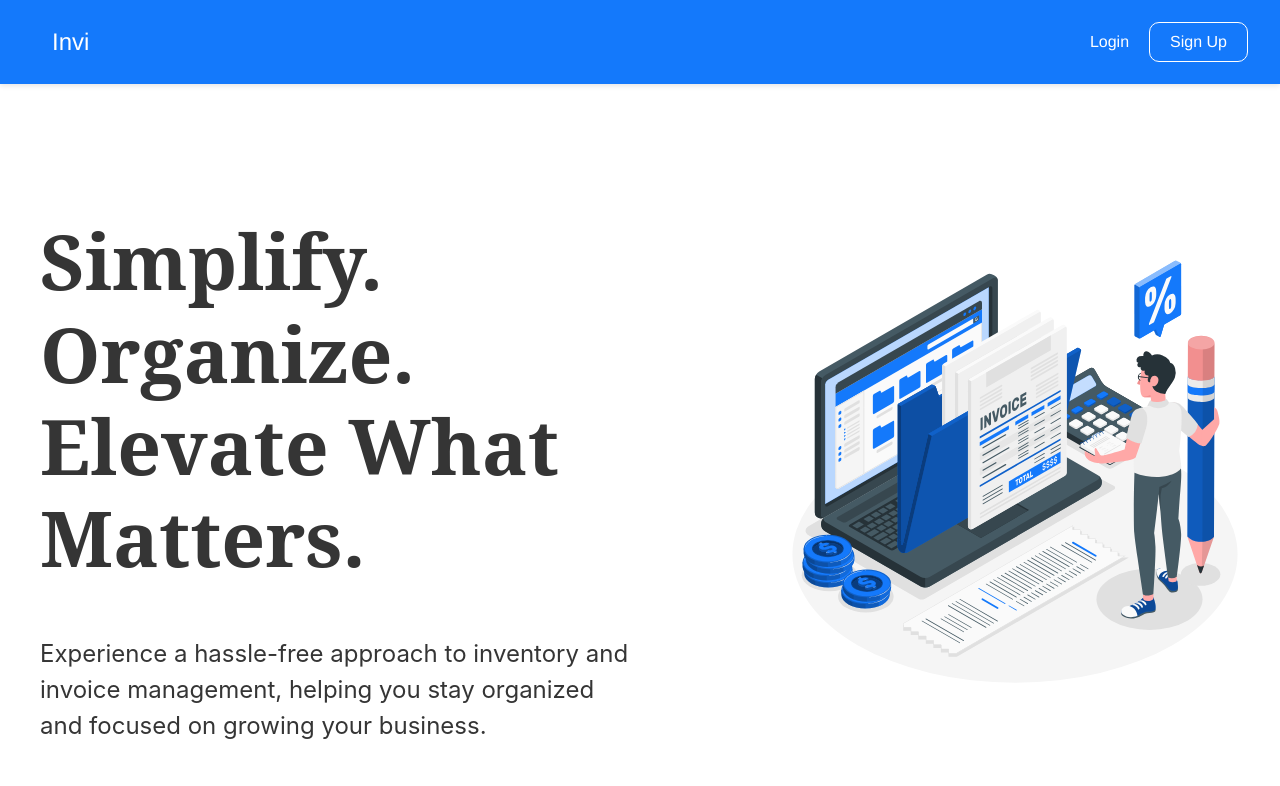
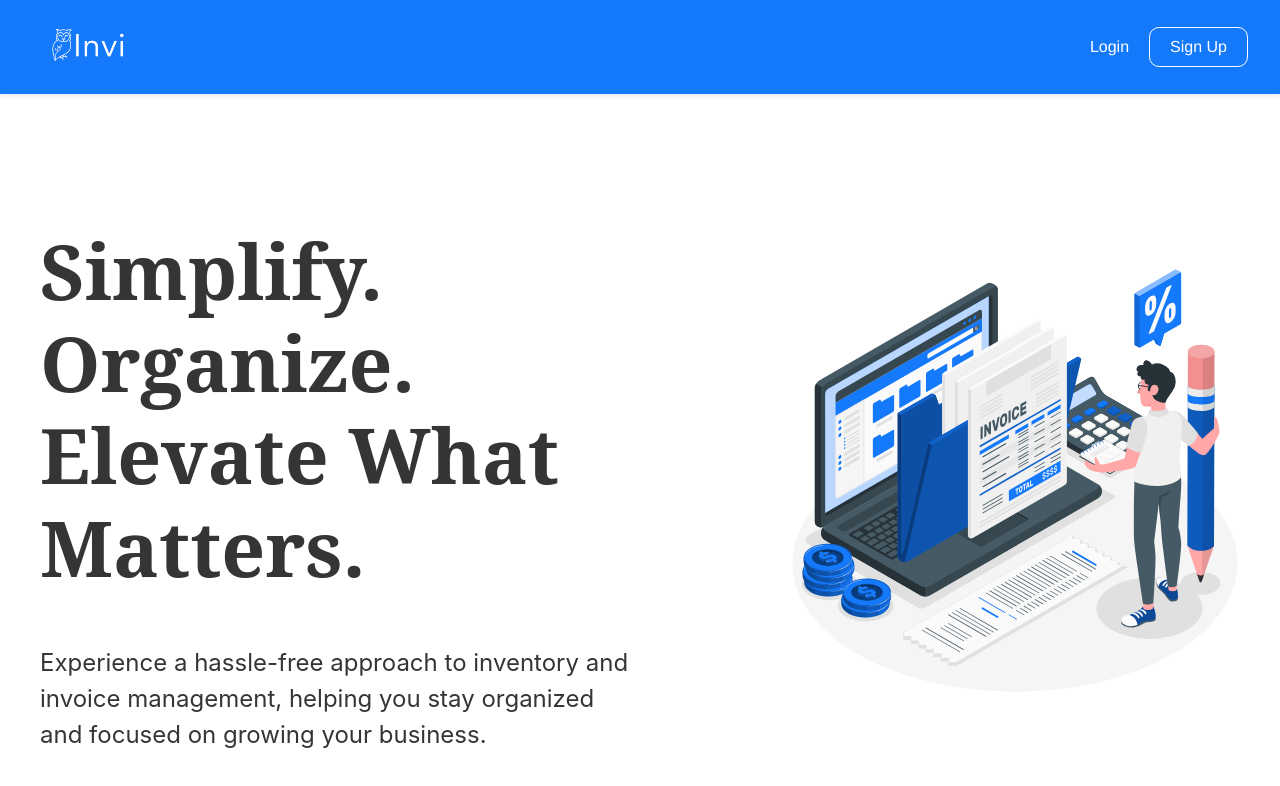
Before and after one commit to shawn-thomas/responsive-saas-landing, a React (Create React App) app: page / in a window 1280 px wide. Shown: the top 786 px of the page. Built offline with nearby package versions, Linux system fonts and the light colour scheme; the HTML template or start-up script is replaced by a standard one.

Commit message:
add logo, update homepage-nav component and css

```diff
--- a/src/Homepage/HomepageNavbar.js
+++ b/src/Homepage/HomepageNavbar.js
@@ -1,14 +1,17 @@
 import React from "react";
-import "./styles/HomepageNavbar.css"
+import inviLogo from "../images/InviLogo.svg";
+import "./styles/HomepageNavbar.css";
 
 function HomepageNavbar() {
   return (
     <header className="navbar">
-      <div href="/" className="navbar-title navbar-item">Invi</div>
+      <div href="/" className="navbar-title navbar-item">
+        <img className="navbar-logo" src={inviLogo} alt="invi-logo" />
+      </div>
       <div href="/" className="navbar-item navbar-login">Login</div>
       <div href="/" className="navbar-item navbar-signup">Sign Up</div>
     </header>
-  )
+  );
 }
 
 export default HomepageNavbar;
--- a/src/Homepage/styles/HomepageNavbar.css
+++ b/src/Homepage/styles/HomepageNavbar.css
@@ -13,9 +13,13 @@
 
 .navbar-title {
   margin-right: auto;
-  font-size: 1.5rem;
-  padding: 12px 16px;
+  /* font-size: 1.5rem; */
+  /* padding: 12px 16px; */
   margin-left: 20px;
+}
+
+.navbar-logo {
+  max-width: 4.5rem;
 }
 
 .navbar-item {
```
Also changed, not shown: src/images/InviLogo.svg (added).
